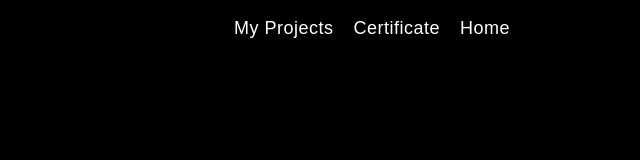
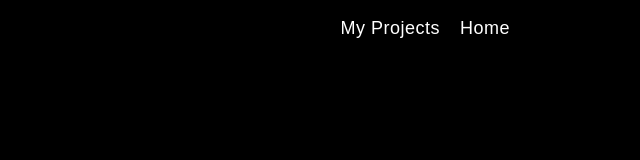
Before and after one commit to harizzzi/projects, a plain HTML site: page index.html in a window 1280 px wide. Shown: the top 160 px of the page, without its empty margins (376-1016 px from the left). Drawn offline with Linux system fonts and the light colour scheme.

Commit message:
Update index.html

```diff
--- a/index.html
+++ b/index.html
@@ -10,7 +10,6 @@
     </br>
     <nav>
         <a href="https://harizzzi.github.io/harizzzi-portfolio/index.html">Home</a>
-        <a href="https://harizzzi.github.io/harizzzi-portfolio/sijil%20index.htmll">Certificate</a>
         <a href="project index.html">My Projects</a>
     </nav>
 
```
